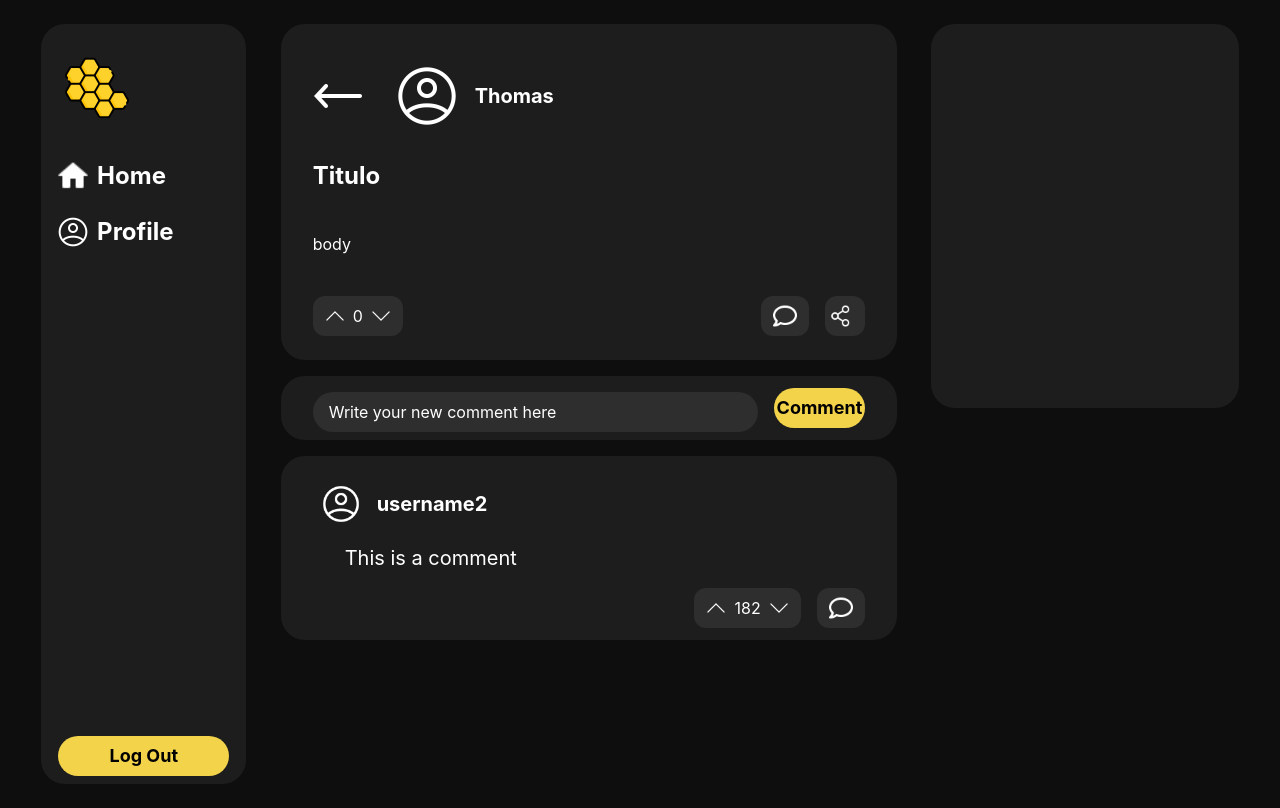
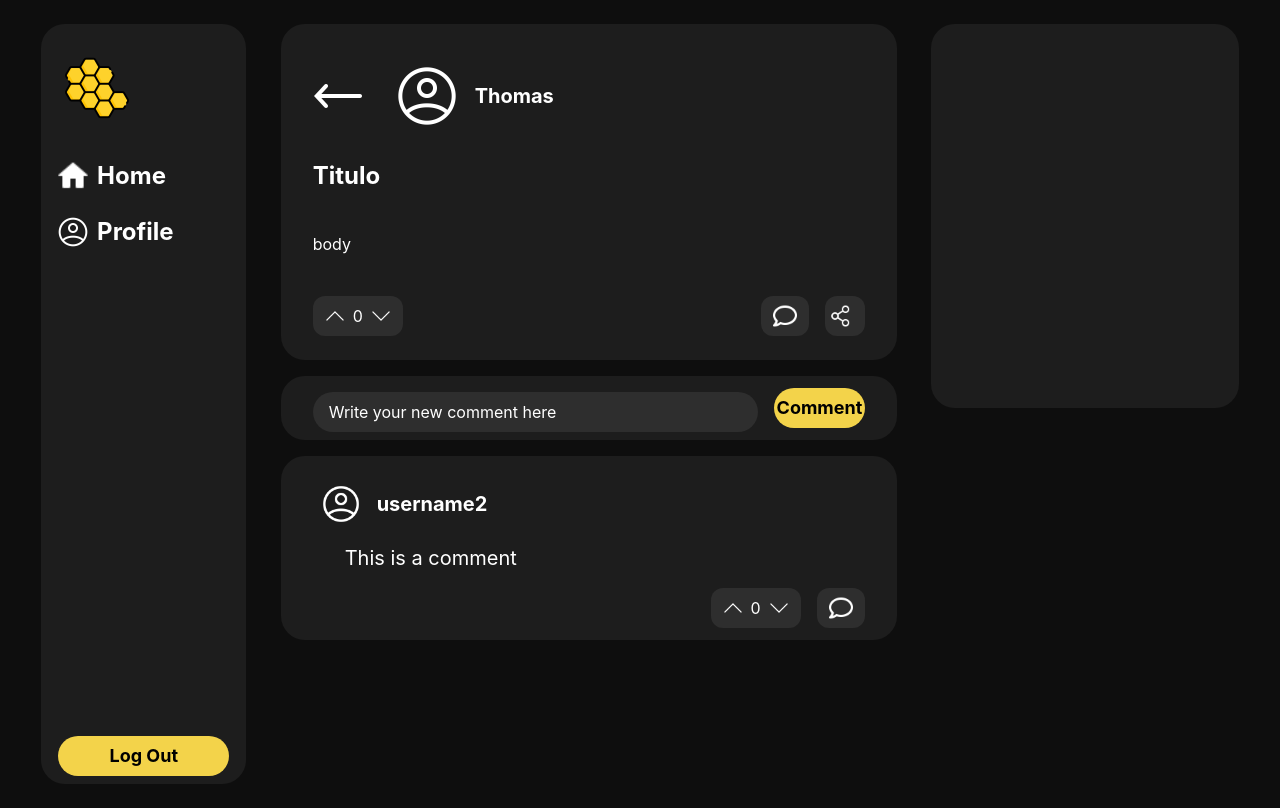
Before and after one commit to MuriloUnten/honeyhub, a React (Create React App) app in the folder website/: page /view-post in a window 1280 px wide. Built offline with nearby package versions, Linux system fonts and the light colour scheme; no server answers.

Commit message:
changed default upvote value

```diff
--- a/website/src/components/Comments.js
+++ b/website/src/components/Comments.js
@@ -8,7 +8,7 @@ import upArrow from '../assets/upArrow.png';
 import { useState } from "react";
 
 const Comments = () => {
-    const [upVotes, setUpVotes] = useState(182);
+    const [upVotes, setUpVotes] = useState(0);
     const [upVoted, setUpVoted] = useState(false);
     const [downVoted, setDownVoted] = useState(false);
     const [originalState, setOriginal] = useState(true);
```
